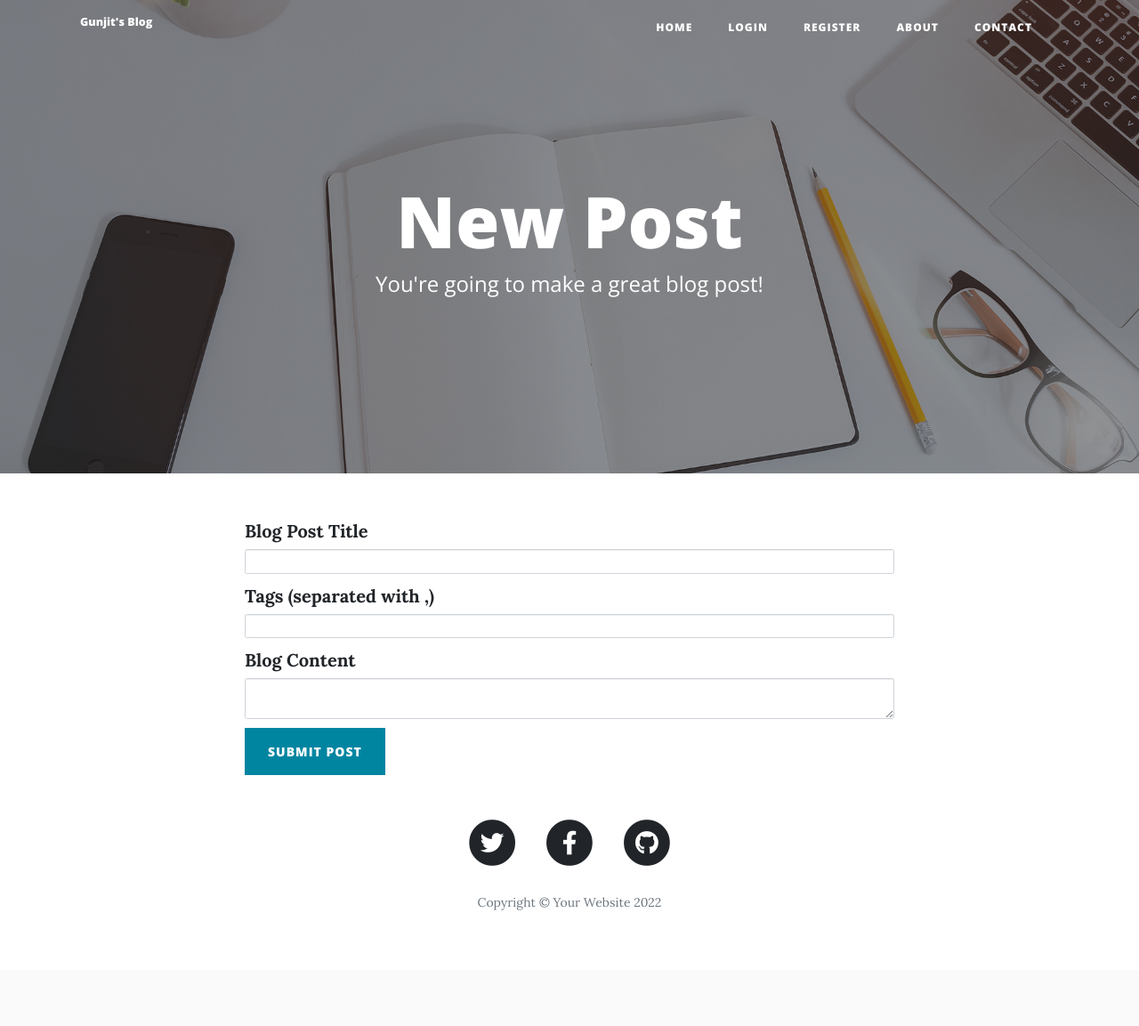
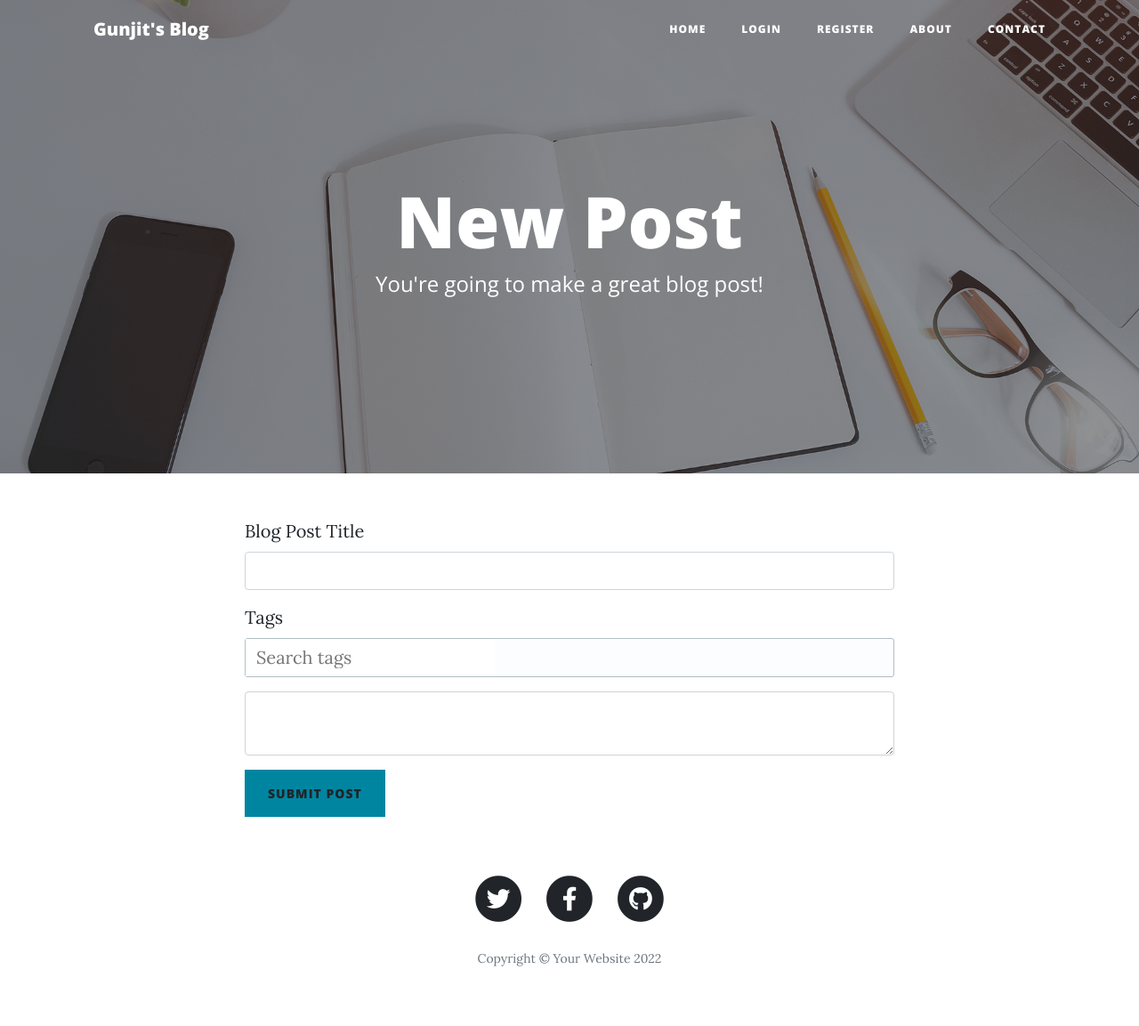
Before and after one commit to gunjitmittal/DBMSII_Assign2, a Flask app: page /new-post in a window 1280 px wide. Shown: the whole page at 89% size. Before the commit the page ends 1023 px from the top, so only its background shows below. Run offline with Flask 2, Linux system fonts and the light colour scheme; some libraries are stand-ins or nearby versions.

Commit message:
create post and id in search

```diff
--- a/app.py
+++ b/app.py
@@ -6,7 +6,6 @@ import smtplib
 from werkzeug.security import generate_password_hash, check_password_hash
 from sqlalchemy.orm import relationship, Query
 from sqlalchemy import func
-
 from flask import Flask, render_template, redirect, url_for, flash, abort, request, Response, jsonify
 from flask_bootstrap import Bootstrap
 from flask_ckeditor import CKEditor
@@ -34,7 +33,7 @@ db = SQLAlchemy(app)
 login_manager = LoginManager()
 login_manager.init_app(app)
 
-def admin_only(f):
+def authenticated(f):
     def innerfunction(*args, **kwargs):
         if current_user.is_authenticated:
             return f(*args, **kwargs)
@@ -59,7 +58,7 @@ def load_user(id):
 def get_all_posts():
     page = request.args.get('page', 1, type=int)
     form = SearchForm()
-    name = request.args.get('autocomp',"",type=str)
+    name = request.args.get('autocomp',"",type=str).split(':')[0]
     tags = request.args.get('tag_autocomp',"")
     sortby = request.args.get('sortby','none',type=str)
     args=dict(request.args)
@@ -68,6 +67,7 @@ def get_all_posts():
         posts = Posts.query.filter_by(post_type_id=1).filter_by(owner_display_name=name)
     if name == "" and tags!= "":
         tags = tags.split(',')
+        tags = [tag.split(':')[0] for tag in tags]
         q=[]
         for i in range(len(tags)):
             q.append(db.session.query(Posts).filter(Posts.tags.like('%<' + str(tags[i]) + '>%')))
@@ -184,12 +184,23 @@ def profile():
     return render_template("profile.html", all_posts=posts)
 
 
-@admin_only
+
+@app.route('/profile')
+def profile():
+    page = request.args.get('page', 1, type=int)
+    posts = Posts.query.filter_by(owner_user_id=current_user.id).filter_by(post_type_id=1).paginate(page)
+    print(posts.items)
+    return render_template("profile.html", all_posts=posts)
+
+
+@authenticated
 @app.route("/new-post", methods=['GET', 'POST'])
 def add_new_post():
     form = CreatePostForm()
     if form.validate_on_submit():
+        max_id = db.session.query(func.max(Posts.id)).first()
         new_post = Posts(
+            id=max_id+1,
             title=form.title.data,
             body=form.body.data,
             owner_user_id=current_user.id,
@@ -214,7 +225,7 @@ def add_new_post():
     return render_template("make-post.html", form=form)
 
 
-@admin_only
+@authenticated
 @app.route("/edit-post/<int:post_id>")
 def edit_post(post_id):
     post = Posts.query.get(post_id)
@@ -236,7 +247,7 @@ def edit_post(post_id):
     return render_template("make-post.html", form=edit_form)
 
 
-@admin_only
+@authenticated
 @app.route("/delete/<int:post_id>")
 def delete_post(post_id):
     post_to_delete = Posts.query.get(post_id)
@@ -247,17 +258,17 @@ def delete_post(post_id):
 @app.route('/search')
 def autocomplete():
     curr_search = request.args.get('q')
-    query_names = db.session.query(Users.display_name).filter(Users.display_name.like('%' + str(curr_search) + '%')).order_by(Users.display_name).distinct().all()
-    results_name = [mv.display_name for mv in query_names]
-    results = results_name
+    query_names = db.session.query(Users.display_name,Users.id).filter(Users.display_name.like('%' + str(curr_search) + '%')).order_by(Users.display_name).distinct().all()
+    results_name = [mv.display_name+':'+str(mv.id) for mv in query_names]
+    results = results_name[:200]
     return jsonify(matching_results=results)
 
 @app.route('/tagsearch')
 def tagcomplete():
     curr_search = request.args.get('q')
     print(curr_search)
-    query_tags = db.session.query(Tags.tag_name).filter(Tags.tag_name.like('%' + str(curr_search) + '%')).distinct().all()
-    results_tag = [mv.tag_name for mv in query_tags]
+    query_tags = db.session.query(Tags.tag_name,Tags.id).filter(Tags.tag_name.like('%' + str(curr_search) + '%')).distinct().all()
+    results_tag = [mv.tag_name+':'+str(mv.id) for mv in query_tags]
     results = results_tag
     return jsonify(matching_results=results)
 
--- a/forms.py
+++ b/forms.py
@@ -6,7 +6,7 @@ from flask_ckeditor import CKEditorField
 # WTForm
 class CreatePostForm(FlaskForm):
     title = StringField("Blog Post Title", validators=[DataRequired()])
-    tags = StringField("Tags (separated with ,)", validators=[DataRequired()])
+    tags = StringField("Tags",id= 'tag_autocomplete' ,validators=[DataRequired()])
     body = CKEditorField("Blog Content", validators=[DataRequired()])
     submit = SubmitField("Submit Post")
 
--- a/static/css/tagcomplete.css
+++ b/static/css/tagcomplete.css
@@ -4,6 +4,7 @@
 	cursor: text;
 	display: block;
 	background:#fcfdff;
+	color: #495057;
 	padding:0px;
 	transition: border-color .15s ease-in-out,box-shadow .15s ease-in-out;
 }
@@ -11,6 +12,7 @@
 .tag_complete .tags_container{
 	display:inline;
 	margin:auto 0;
+	color: #495057;
 }
 
 .tag_complete .tag_input{
@@ -77,6 +79,7 @@
 	max-height:150px;
 	overflow-y:auto;
 	overflow-x:hidden;
+	color: #495057;
 }
 
 .tag_complete_main .autocomplete li{
--- a/static/js/tagcomplete.js
+++ b/static/js/tagcomplete.js
@@ -85,7 +85,7 @@
 
 			 //if empty abort
 			 if(lastTagNo == 0){
-				$('.tag_input').attr('placeholder','Search by tags');
+				$('.tag_input').attr('placeholder','Search tags');
 			 }
 			return true
 			}//end on delete
@@ -187,9 +187,9 @@
 			tagCompleteMain = $("<div id='"+instanceId+"' class='tag_complete_main'>"+
 									"<div class='tag_complete'>"+
 									"<div class='tags_container'></div>"+
-									"<input type='text' class='tag_input' placeholder='Search by tags' />"+
+									"<input type='text' class='tag_input' placeholder='Search tags' />"+
 									"</div>"+
-									"<ul class='autocomplete hide'></ul>"+
+									"<ul class='autocomplete hide ui-menu ui-widget ui-widget-content ui-autocomplete ui-front'></ul>"+
 									"</div>"
 								);
 
--- a/templates/footer.html
+++ b/templates/footer.html
@@ -41,7 +41,6 @@
 
   <!-- Custom scripts for this template -->
   <script src="{{ url_for('static', filename='js/clean-blog.min.js')}}"></script>
-  <script src="{{ url_for('static', filename='js/tagcomplete.js')}}"></script>
 
 </body>
 
--- a/templates/header.html
+++ b/templates/header.html
@@ -23,6 +23,7 @@
   <link rel="stylesheet" href="https://code.jquery.com/ui/1.13.2/themes/base/jquery-ui.css">
   <script src="https://code.jquery.com/jquery-3.6.0.js"></script>
   <script src="https://code.jquery.com/ui/1.13.2/jquery-ui.js"></script>
+  <script src="{{ url_for('static', filename='js/tagcomplete.js')}}"></script>
   <link href="{{ url_for('static', filename='css/tagcomplete.css')}}" rel="stylesheet">
   <style>
     .ui-autocomplete {
--- a/templates/make-post.html
+++ b/templates/make-post.html
@@ -1,7 +1,5 @@
-{% extends 'bootstrap/base.html' %}
 {% import "bootstrap/wtf.html" as wtf %}
 
-{% block content %}
 {% include "header.html" %}
   <!-- Page Header -->
   <header class="masthead" style="background-image: url('{{ url_for('static', filename='img/edit-bg.jpg')}}')">
@@ -26,11 +24,52 @@
     <div class="row">
       <div class="col-lg-8 col-md-10 mx-auto">
         {{ ckeditor.load() }}
-        {{ ckeditor.config(name='body') }}
-        {{ wtf.quick_form(form, novalidate=True, button_map={"submit": "primary"}) }}
+        <!--{{ ckeditor.config(name='body') }}-->
+        <!--{{ wtf.quick_form(form, novalidate=True, button_map={"submit": "primary"}) }}-->
+        <form >
+          <div class='form-group'>
+            {{ form.title.label }} {{ form.title(class="form-control") }}
+          </div>
+          <div class="form-group">
+              {{ form.tags.label }} {{ form.tags(class="form-control") }}
+          </div>
+          <div class='form-group'>
+            {{ form.body(class="form-control") }}
+          </div>
+          <div class="form-group btn-primary" style='display:inline-block'>
+              {{ form.submit(class="btn ") }}
+          </div>
+        </form>
       </div>
     </div>
   </div>
+  <script>
+    $(function(){
+      var defaultOpts = {
+        keyLimit: 1,
+        hide:false,
+        freeInput:false,
+        freeEdit:false,
+      };
+      $("#tag_autocomplete").tagComplete({ 	 	autocomplete:{ajaxOpts:{
 
+        url: "{{url_for('tagcomplete')}}",
+        },
+        params: function(value){
+
+          return {q:value};
+        },
+        proccessData: function(data){
+
+          //return the data
+          console.log(data);
+         return data.matching_results;
+      }//end proccess ajax data,
+
+
+    }//end auto complete
+     });
+
+  });
+    </script>
 {% include "footer.html" %}
-{% endblock %}
--- a/templates/post.html
+++ b/templates/post.html
@@ -60,9 +60,9 @@
     <div class="container">
       <div class="row">
         <div class="col-lg-8 col-md-10 mx-auto">
+          <hr><hr><hr>
+            {{ answer.body|safe }}
 
-            {{ answer.body|safe }}
-            <hr><hr><hr>
             <div class="col-lg-8 col-md-10 mx-auto comment">
               {% for comment in answer_comments[answer.id] %}
                 <ul class="commentList">
```
Also changed, not shown: templates/index.html (+19 -15 lines), 1 other file.
